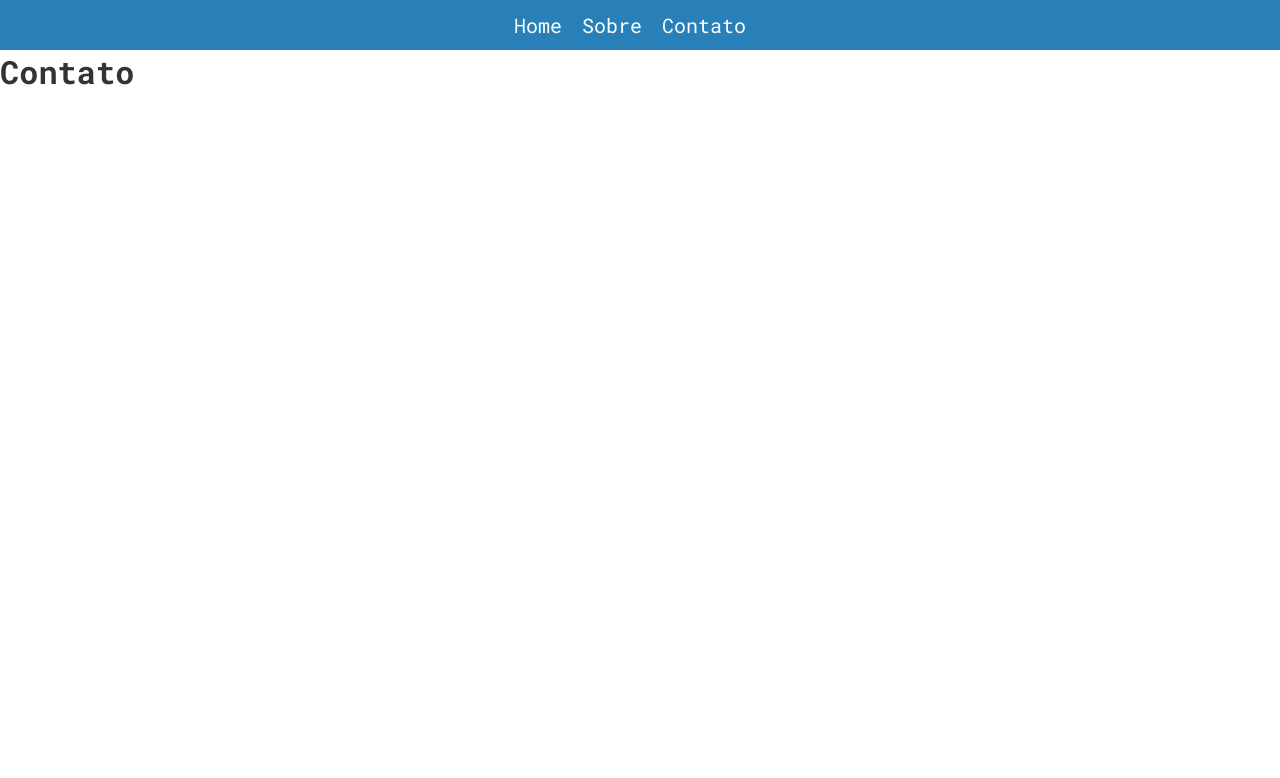
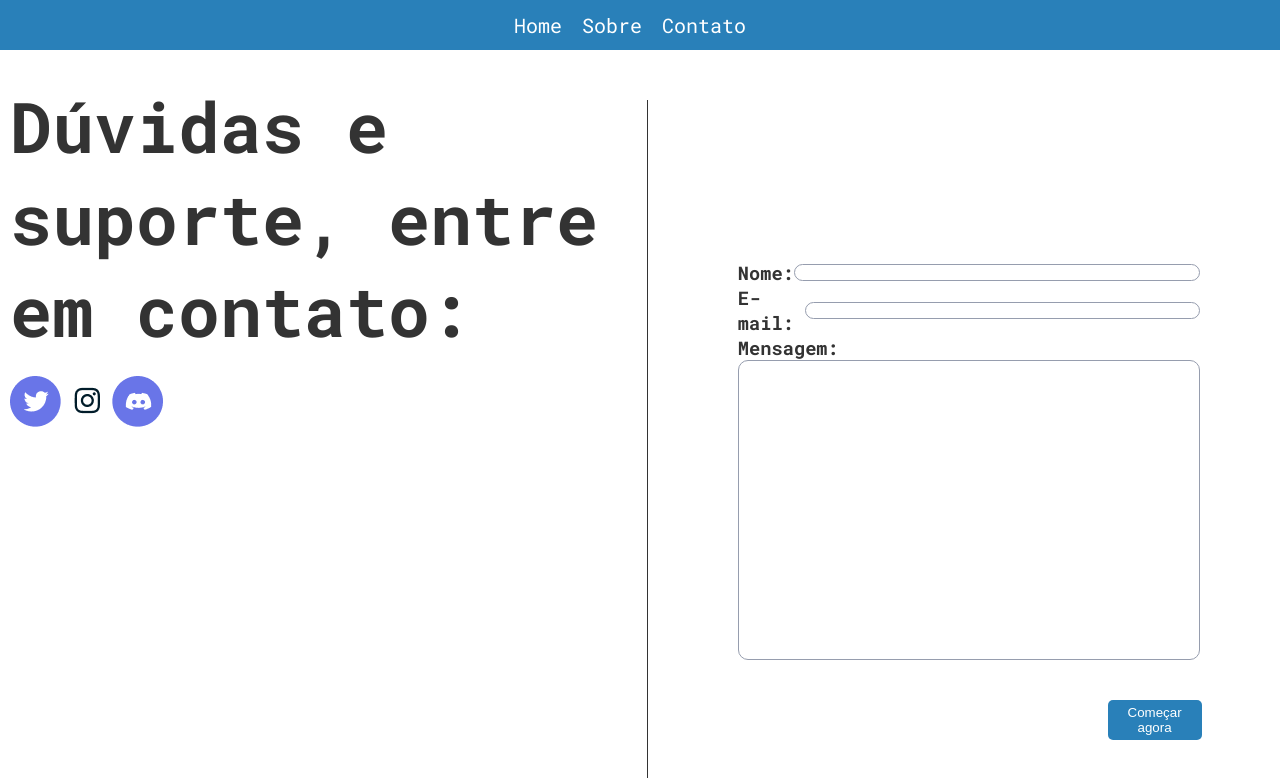
Before and after one commit to wendelldsant/CP1-React-2Sem, a React (Vite) app in the folder cp1-react-webdev/: page /contato in a window 1280 px wide. Shown: the top 778 px of the page. Built offline with nearby package versions, Linux system fonts and the light colour scheme.

Commit message:
Contato feita

```diff
--- a/cp1-react-webdev/src/Componentes/Contato.jsx
+++ b/cp1-react-webdev/src/Componentes/Contato.jsx
@@ -1,6 +1,38 @@
+import React from 'react';
+import IconeTwitter from '../assets/icones/iconeTwitter.png';
+import IconeInstagram from '../assets/icones/iconeInstagram1.png';
+import IconeDiscord from '../assets/icones/iconeDiscord.png';
+
 function Contato() {
     return (
-        <h1>Contato</h1>
+        <main>
+            <section className="homeOutlet">
+                <div className="texto">
+                    <h1>Dúvidas e suporte, entre em contato:</h1>
+                    <div className='icones'>
+                        <img src={IconeTwitter} alt="Icone Twitter" />
+                        <img src={IconeInstagram} alt="Icone Instagram" />
+                        <img src={IconeDiscord} alt="Icone Discord" />
+                    </div>
+                </div>
+                <div className='line'></div>
+                <div className="formulario">
+                    <div className='formularioUnico1'>
+                      <h3>Nome:</h3>
+                      <input className='input' type="text" />
+                    </div>
+                        <div className='formularioUnico1'>
+                     <h3>E-mail:</h3>
+                    <input className='input' type="text" />
+                    </div>
+                    <div className='formularioUnico2'>
+                       <h3>Mensagem:</h3>
+                      <input className='input' type="text" />
+                    </div>
+                    <button type="button" className="ContactButton">Começar agora</button>
+                </div>
+            </section>
+        </main>
      );
 }
 
--- a/cp1-react-webdev/src/index.css
+++ b/cp1-react-webdev/src/index.css
@@ -56,8 +56,9 @@ nav ul li:hover {
 
 .homeOutlet{
   display: flex;
-  align-items: center;
+  align-items: top;
   padding: 10px;
+  padding-top: 30px;
 
   & h1 {
     font-size: 7rem;
@@ -123,6 +124,7 @@ nav ul li:hover {
 
 .texto {
   align-items: start;
+  max-width: 49%;
 }
 
 .tituloPlanos {
@@ -201,6 +203,10 @@ nav ul li:hover {
   padding: 10px;
 }
 
+.planoBotao:hover {
+  cursor: pointer;
+}
+
 .imagemPlano {
   align-self: center;
 }
@@ -209,3 +215,48 @@ nav ul li:hover {
   display: flex;
   flex-direction: column;
 }
+
+.line {
+  width: 1px;
+  height: 100vh;
+  background-color: var(--color-dark-gray);
+  margin: 2rem;
+}
+
+.input {
+  border: 1px solid var(--color-light-gray);
+  border-radius: 50px;
+  width: 100%;
+}
+
+.formulario {
+  width: 100%;
+  align-self: center;
+  padding: 70px;
+}
+
+.formularioUnico1 {
+  display: flex;
+  align-items: center;
+}
+
+.formularioUnico2 {
+  .input {
+    border-radius: 10px;
+    height: 300px;
+    width: 100%;
+  }
+}
+
+.icones {
+  padding-top: 20px;
+}
+
+.ContactButton {
+  background-color: var(--color-blue);
+  color: var(--color-white);
+  border-radius: 5px;
+  padding: 5px 20px;
+  border: none;
+  margin: 40px 70px 0px 80%;
+}
```
